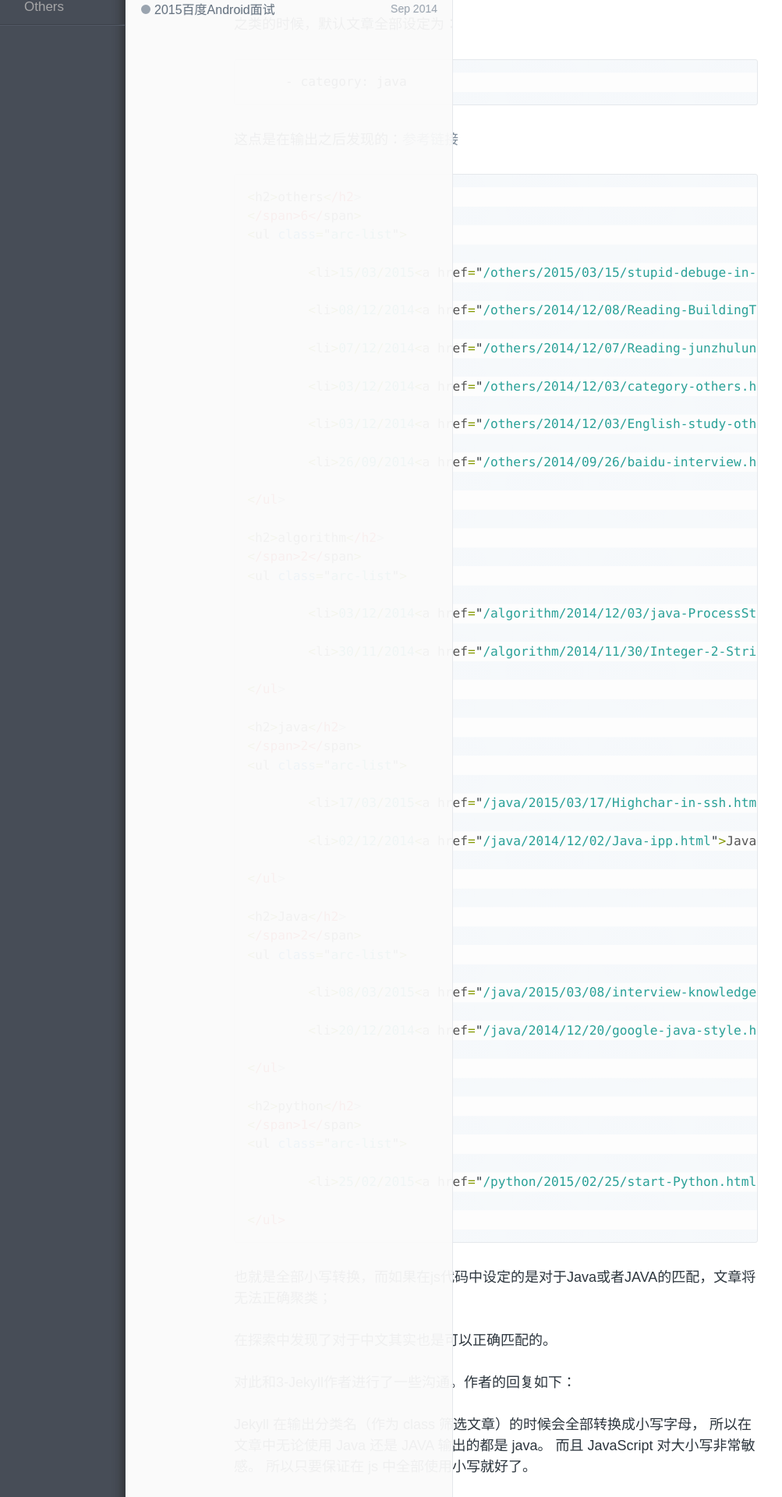
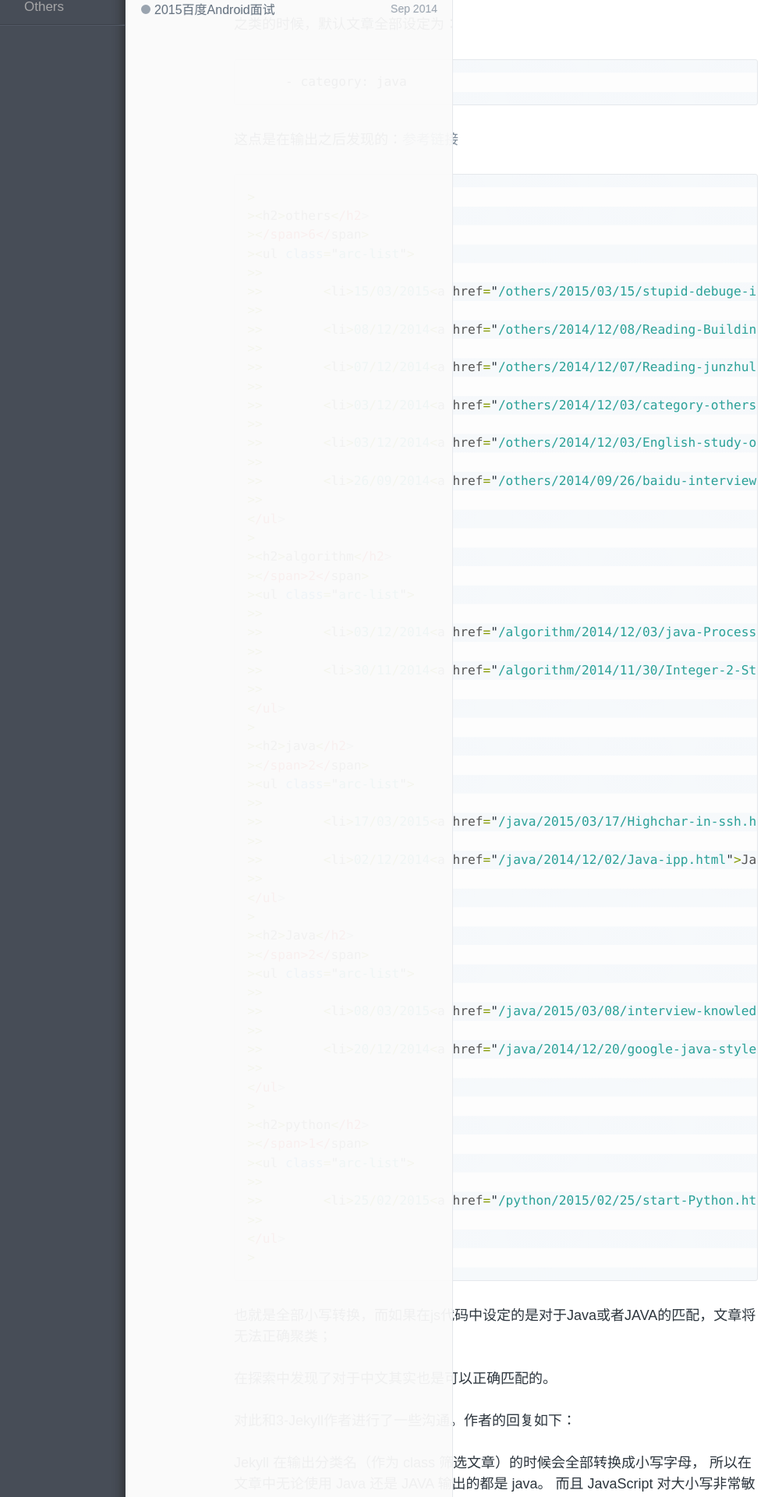
Before and after one commit to enlipan/enlipan.github.io, a Jekyll site: the page built from _posts/2014-12-3-category- others.md, in a window 1280 px wide. Shown: the part 499-2419 px from the top of the page at 78% size, without its empty margins (4-1007 px from the left). Built offline with Jekyll 4.4.1, drawn with Linux system fonts in a browser that asks for light colours; comment, search, counter and statistics services are not loaded.

Commit message:
update jekyll

```diff
--- a/_posts/2014-12-3-category- others.md
+++ b/_posts/2014-12-3-category- others.md
@@ -22,15 +22,15 @@
 
 {% highlight javascript %}
 
-{% for category in site.categories %}
-<h2>{{ category | first }}</h2>
-</span>{{ category | last | size }}</span>
-<ul class="arc-list">
-    {% for post in category.last %}
-        <li>{{ post.date | date:"%d/%m/%Y"}}<a href="{{ post.url }}">{{ post.title }}</a></li>
-    {% endfor %}
+>{% for category in site.categories %}
+><h2>{{ category | first }}</h2>
+></span>{{ category | last | size }}</span>
+><ul class="arc-list">
+>>    {% for post in category.last %}
+>>        <li>{{ post.date | date:"%d/%m/%Y"}}<a href="{{ post.url }}">{{ post.title }}</a></li>
+>>    {% endfor %}
 </ul>
-{% endfor %}
+>{% endfor %}
 
 {% endhighlight  %}
 
```
